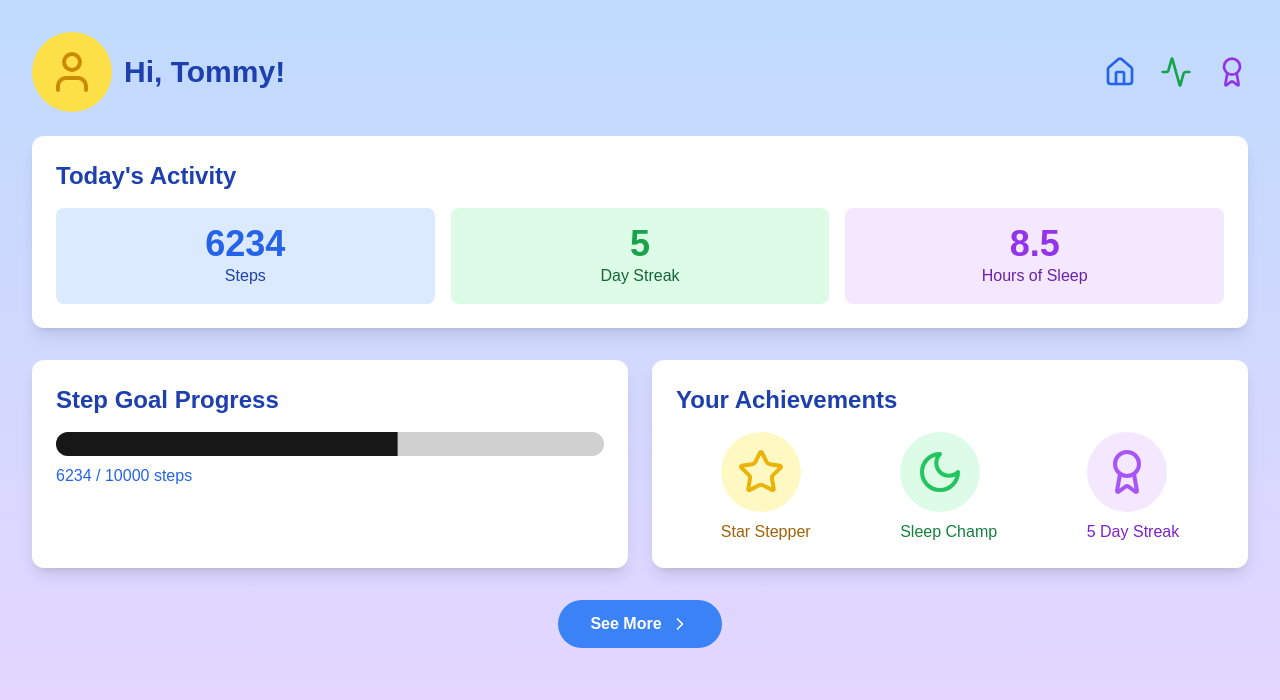
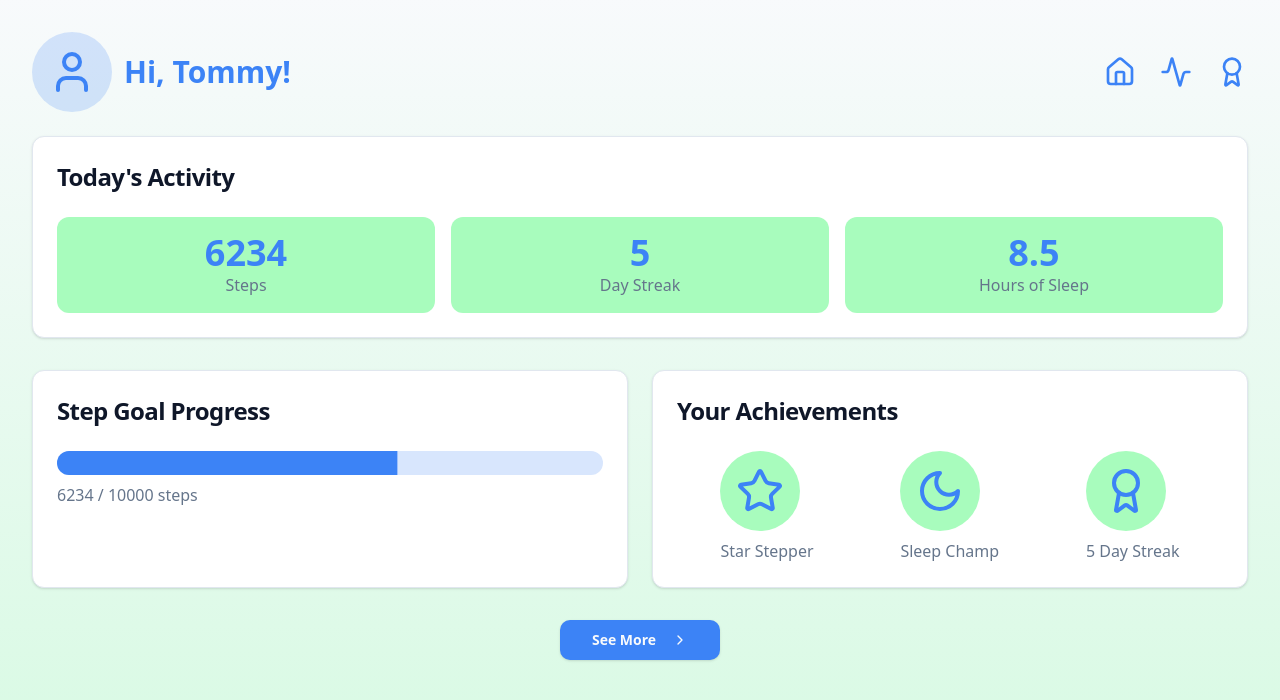
Before and after one commit to owencooke/GoalGetter, a Next.js app: page /dashboard in a window 1280 px wide. Shown: the top 700 px of the page. Built offline with nearby package versions, Linux system fonts and the light colour scheme.

Commit message:
change color scheme

```diff
--- a/app/dashboard/page.tsx
+++ b/app/dashboard/page.tsx
@@ -11,6 +11,8 @@ import {
   User,
 } from "lucide-react";
 import { Progress } from "@/components/ui/progress";
+import { Card, CardContent, CardHeader, CardTitle } from "@/components/ui/card";
+import { Button } from "@/components/ui/button";
 
 export default function KidsDashboard() {
   const [stepCount, setStepCount] = useState(6234);
@@ -21,114 +23,128 @@ export default function KidsDashboard() {
   const stepProgress = (stepCount / dailyStepGoal) * 100;
 
   return (
-    <div className="min-h-screen bg-gradient-to-b from-blue-200 to-purple-200 p-4 md:p-8">
+    <div className="min-h-screen bg-gradient-to-b from-background to-secondary/20 p-4 md:p-8">
       <div className="max-w-7xl mx-auto">
         <header className="flex flex-col md:flex-row md:items-center justify-between mb-6 gap-4">
           <div className="flex items-center space-x-3">
-            <div className="w-16 h-16 md:w-20 md:h-20 rounded-full bg-yellow-300 flex items-center justify-center">
-              <User className="w-10 h-10 md:w-12 md:h-12 text-yellow-600" />
+            <div className="w-16 h-16 md:w-20 md:h-20 rounded-full bg-primary/20 flex items-center justify-center">
+              <User className="w-10 h-10 md:w-12 md:h-12 text-primary" />
             </div>
-            <h1 className="text-2xl md:text-3xl font-bold text-blue-800">
+            <h1 className="text-2xl md:text-3xl font-bold text-primary">
               Hi, Tommy!
             </h1>
           </div>
           <nav>
             <ul className="flex space-x-4 md:space-x-6">
               <li>
-                <Home className="w-6 h-6 md:w-8 md:h-8 text-blue-600" />
+                <Home className="w-6 h-6 md:w-8 md:h-8 text-primary" />
               </li>
               <li>
-                <Activity className="w-6 h-6 md:w-8 md:h-8 text-green-600" />
+                <Activity className="w-6 h-6 md:w-8 md:h-8 text-primary" />
               </li>
               <li>
-                <Award className="w-6 h-6 md:w-8 md:h-8 text-purple-600" />
+                <Award className="w-6 h-6 md:w-8 md:h-8 text-primary" />
               </li>
             </ul>
           </nav>
         </header>
 
         <main className="space-y-6 md:space-y-8">
-          <section className="bg-white rounded-xl p-6 shadow-lg">
-            <h2 className="text-xl md:text-2xl font-semibold mb-4 text-blue-800">
+          <Card>
+            <CardHeader>
+              <CardTitle className="text-xl md:text-2xl">
                 Today's Activity
-            </h2>
+              </CardTitle>
+            </CardHeader>
+            <CardContent>
               <div className="grid grid-cols-3 gap-4 text-center">
-              <div className="bg-blue-100 p-4 rounded-lg">
-                <p className="text-3xl md:text-4xl font-bold text-blue-600">
+                <div className="bg-secondary/50 p-4 rounded-lg">
+                  <p className="text-3xl md:text-4xl font-bold text-primary">
                     {stepCount}
                   </p>
-                <p className="text-sm md:text-base text-blue-800">Steps</p>
+                  <p className="text-sm md:text-base text-muted-foreground">
+                    Steps
+                  </p>
                 </div>
-              <div className="bg-green-100 p-4 rounded-lg">
-                <p className="text-3xl md:text-4xl font-bold text-green-600">
+                <div className="bg-secondary/50 p-4 rounded-lg">
+                  <p className="text-3xl md:text-4xl font-bold text-primary">
                     {streakDays}
                   </p>
-                <p className="text-sm md:text-base text-green-800">
+                  <p className="text-sm md:text-base text-muted-foreground">
                     Day Streak
                   </p>
                 </div>
-              <div className="bg-purple-100 p-4 rounded-lg">
-                <p className="text-3xl md:text-4xl font-bold text-purple-600">
+                <div className="bg-secondary/50 p-4 rounded-lg">
+                  <p className="text-3xl md:text-4xl font-bold text-primary">
                     {sleepHours}
                   </p>
-                <p className="text-sm md:text-base text-purple-800">
+                  <p className="text-sm md:text-base text-muted-foreground">
                     Hours of Sleep
                   </p>
                 </div>
               </div>
-          </section>
+            </CardContent>
+          </Card>
 
           <div className="md:grid md:grid-cols-2 md:gap-6">
-            <section className="bg-white rounded-xl p-6 shadow-lg mb-6 md:mb-0">
-              <h2 className="text-xl md:text-2xl font-semibold mb-4 text-blue-800">
+            <Card>
+              <CardHeader>
+                <CardTitle className="text-xl md:text-2xl">
                   Step Goal Progress
-              </h2>
+                </CardTitle>
+              </CardHeader>
+              <CardContent>
                 <div className="space-y-2">
                   <Progress value={stepProgress} className="h-4 md:h-6" />
-                <p className="text-sm md:text-base text-blue-600 font-medium">
+                  <p className="text-sm md:text-base text-muted-foreground font-medium">
                     {stepCount} / {dailyStepGoal} steps
                   </p>
                 </div>
-            </section>
+              </CardContent>
+            </Card>
 
-            <section className="bg-white rounded-xl p-6 shadow-lg">
-              <h2 className="text-xl md:text-2xl font-semibold mb-4 text-blue-800">
+            <Card>
+              <CardHeader>
+                <CardTitle className="text-xl md:text-2xl">
                   Your Achievements
-              </h2>
+                </CardTitle>
+              </CardHeader>
+              <CardContent>
                 <div className="flex justify-around">
                   <div className="text-center">
-                  <div className="w-16 h-16 md:w-20 md:h-20 rounded-full bg-yellow-100 flex items-center justify-center mb-2">
-                    <Star className="w-10 h-10 md:w-12 md:h-12 text-yellow-500" />
+                    <div className="w-16 h-16 md:w-20 md:h-20 rounded-full bg-secondary/50 flex items-center justify-center mb-2">
+                      <Star className="w-10 h-10 md:w-12 md:h-12 text-primary" />
                     </div>
-                  <p className="text-sm md:text-base font-medium text-yellow-700">
+                    <p className="text-sm md:text-base font-medium text-muted-foreground">
                       Star Stepper
                     </p>
                   </div>
                   <div className="text-center">
-                  <div className="w-16 h-16 md:w-20 md:h-20 rounded-full bg-green-100 flex items-center justify-center mb-2">
-                    <Moon className="w-10 h-10 md:w-12 md:h-12 text-green-500" />
+                    <div className="w-16 h-16 md:w-20 md:h-20 rounded-full bg-secondary/50 flex items-center justify-center mb-2">
+                      <Moon className="w-10 h-10 md:w-12 md:h-12 text-primary" />
                     </div>
-                  <p className="text-sm md:text-base font-medium text-green-700">
+                    <p className="text-sm md:text-base font-medium text-muted-foreground">
                       Sleep Champ
                     </p>
                   </div>
                   <div className="text-center">
-                  <div className="w-16 h-16 md:w-20 md:h-20 rounded-full bg-purple-100 flex items-center justify-center mb-2">
-                    <Award className="w-10 h-10 md:w-12 md:h-12 text-purple-500" />
+                    <div className="w-16 h-16 md:w-20 md:h-20 rounded-full bg-secondary/50 flex items-center justify-center mb-2">
+                      <Award className="w-10 h-10 md:w-12 md:h-12 text-primary" />
                     </div>
-                  <p className="text-sm md:text-base font-medium text-purple-700">
+                    <p className="text-sm md:text-base font-medium text-muted-foreground">
                       5 Day Streak
                     </p>
                   </div>
                 </div>
-            </section>
+              </CardContent>
+            </Card>
           </div>
         </main>
 
         <footer className="mt-8 text-center">
-          <button className="bg-blue-500 text-white px-6 py-2 md:px-8 md:py-3 rounded-full font-semibold text-sm md:text-base flex items-center justify-center mx-auto transition-colors hover:bg-blue-600 focus:outline-none focus:ring-2 focus:ring-blue-500 focus:ring-offset-2">
+          <Button size="lg" className="font-semibold">
             See More <ChevronRight className="ml-2 w-4 h-4 md:w-5 md:h-5" />
-          </button>
+          </Button>
         </footer>
       </div>
     </div>
--- a/app/globals.css
+++ b/app/globals.css
@@ -2,85 +2,67 @@
 @tailwind components;
 @tailwind utilities;
 
-body {
-  font-family: Arial, Helvetica, sans-serif;
-}
-
-@layer utilities {
-  .text-balance {
-    text-wrap: balance;
-  }
-}
-
 @layer base {
   :root {
-    --background: 0 0% 100%;
-    --foreground: 0 0% 3.9%;
+    --background: 210 40% 98%;
+    --foreground: 222 47% 11%;
+
     --card: 0 0% 100%;
-    --card-foreground: 0 0% 3.9%;
+    --card-foreground: 222 47% 11%;
+
     --popover: 0 0% 100%;
-    --popover-foreground: 0 0% 3.9%;
-    --primary: 0 0% 9%;
-    --primary-foreground: 0 0% 98%;
-    --secondary: 0 0% 96.1%;
-    --secondary-foreground: 0 0% 9%;
-    --muted: 0 0% 96.1%;
-    --muted-foreground: 0 0% 45.1%;
-    --accent: 0 0% 96.1%;
-    --accent-foreground: 0 0% 9%;
-    --destructive: 0 84.2% 60.2%;
-    --destructive-foreground: 0 0% 98%;
-    --border: 0 0% 89.8%;
-    --input: 0 0% 89.8%;
-    --ring: 0 0% 3.9%;
-    --chart-1: 12 76% 61%;
-    --chart-2: 173 58% 39%;
-    --chart-3: 197 37% 24%;
-    --chart-4: 43 74% 66%;
-    --chart-5: 27 87% 67%;
-    --radius: 0.5rem;
-    --sidebar-background: 0 0% 98%;
-    --sidebar-foreground: 240 5.3% 26.1%;
-    --sidebar-primary: 240 5.9% 10%;
-    --sidebar-primary-foreground: 0 0% 98%;
-    --sidebar-accent: 240 4.8% 95.9%;
-    --sidebar-accent-foreground: 240 5.9% 10%;
-    --sidebar-border: 220 13% 91%;
-    --sidebar-ring: 217.2 91.2% 59.8%;
+    --popover-foreground: 222 47% 11%;
+
+    --primary: 217 91% 60%;
+    --primary-foreground: 210 40% 98%;
+
+    --secondary: 135 94% 65%;
+    --secondary-foreground: 222 47% 11%;
+
+    --muted: 210 40% 96%;
+    --muted-foreground: 215 16% 47%;
+
+    --accent: 45 93% 47%;
+    --accent-foreground: 222 47% 11%;
+
+    --destructive: 0 84% 60%;
+    --destructive-foreground: 210 40% 98%;
+
+    --border: 214 32% 91%;
+    --input: 214 32% 91%;
+    --ring: 222 47% 11%;
+
+    --radius: 0.75rem;
   }
+
   .dark {
-    --background: 0 0% 3.9%;
-    --foreground: 0 0% 98%;
-    --card: 0 0% 3.9%;
-    --card-foreground: 0 0% 98%;
-    --popover: 0 0% 3.9%;
-    --popover-foreground: 0 0% 98%;
-    --primary: 0 0% 98%;
-    --primary-foreground: 0 0% 9%;
-    --secondary: 0 0% 14.9%;
-    --secondary-foreground: 0 0% 98%;
-    --muted: 0 0% 14.9%;
-    --muted-foreground: 0 0% 63.9%;
-    --accent: 0 0% 14.9%;
-    --accent-foreground: 0 0% 98%;
-    --destructive: 0 62.8% 30.6%;
-    --destructive-foreground: 0 0% 98%;
-    --border: 0 0% 14.9%;
-    --input: 0 0% 14.9%;
-    --ring: 0 0% 83.1%;
-    --chart-1: 220 70% 50%;
-    --chart-2: 160 60% 45%;
-    --chart-3: 30 80% 55%;
-    --chart-4: 280 65% 60%;
-    --chart-5: 340 75% 55%;
-    --sidebar-background: 240 5.9% 10%;
-    --sidebar-foreground: 240 4.8% 95.9%;
-    --sidebar-primary: 224.3 76.3% 48%;
-    --sidebar-primary-foreground: 0 0% 100%;
-    --sidebar-accent: 240 3.7% 15.9%;
-    --sidebar-accent-foreground: 240 4.8% 95.9%;
-    --sidebar-border: 240 3.7% 15.9%;
-    --sidebar-ring: 217.2 91.2% 59.8%;
+    --background: 222 47% 11%;
+    --foreground: 210 40% 98%;
+
+    --card: 222 47% 11%;
+    --card-foreground: 210 40% 98%;
+
+    --popover: 222 47% 11%;
+    --popover-foreground: 210 40% 98%;
+
+    --primary: 217 91% 60%;
+    --primary-foreground: 222 47% 11%;
+
+    --secondary: 135 94% 65%;
+    --secondary-foreground: 222 47% 11%;
+
+    --muted: 217 33% 18%;
+    --muted-foreground: 215 20% 65%;
+
+    --accent: 45 93% 47%;
+    --accent-foreground: 222 47% 11%;
+
+    --destructive: 0 63% 31%;
+    --destructive-foreground: 210 40% 98%;
+
+    --border: 217 33% 18%;
+    --input: 217 33% 18%;
+    --ring: 212 27% 84%;
   }
 }
 
```
Lines whose indentation alone changed are shown as unchanged.
